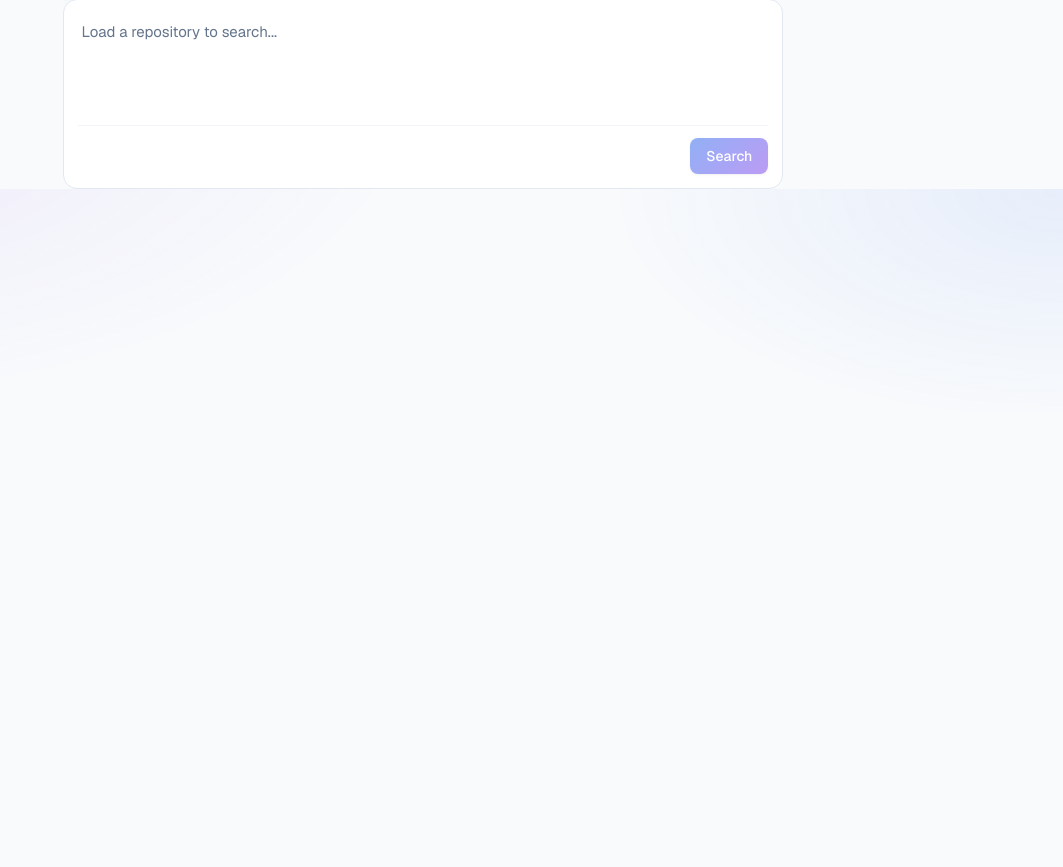
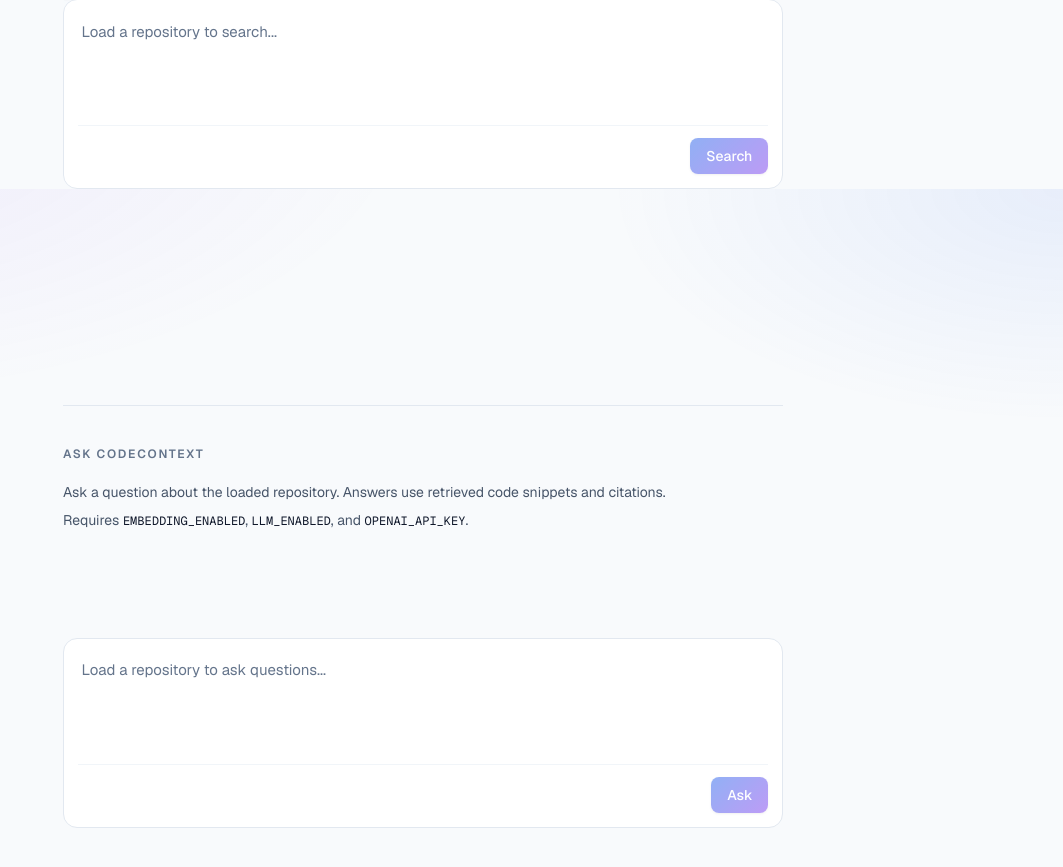
Before and after one commit to JEckfeldt/CodeContext, a Next.js app in the folder frontend/: page / in a window 1280 px wide. Shown: the part 611-1478 px from the top of the page, without its empty margins (217-1280 px from the left). Before the commit the page ends 1024 px from the top, so only its background shows below. Built offline with nearby package versions, Linux system fonts and the light colour scheme.

Commit message:
frontend components for llm query

```diff
--- /dev/null
+++ b/frontend/components/assistant/repository-ask-section.tsx
@@ -0,0 +1,138 @@
+"use client";
+
+import { useState } from "react";
+
+import { AssistantResponse } from "@/components/content/assistant-response";
+import { Button } from "@/components/ui/button";
+import { askProject } from "@/lib/api";
+import { cn } from "@/lib/cn";
+import type { SourceCitation } from "@/types";
+
+type RepositoryAskSectionProps = {
+  projectId: string;
+  disabled?: boolean;
+};
+
+export function RepositoryAskSection({
+  projectId,
+  disabled = false,
+}: RepositoryAskSectionProps) {
+  const [question, setQuestion] = useState("");
+  const [answer, setAnswer] = useState<string | null>(null);
+  const [citations, setCitations] = useState<SourceCitation[]>([]);
+  const [loading, setLoading] = useState(false);
+  const [error, setError] = useState<string | null>(null);
+  const [submittedQuestion, setSubmittedQuestion] = useState<string | null>(null);
+
+  async function handleAsk(event: React.FormEvent<HTMLFormElement>) {
+    event.preventDefault();
+    const trimmed = question.trim();
+    if (!trimmed || disabled || loading) return;
+
+    setLoading(true);
+    setError(null);
+    setSubmittedQuestion(trimmed);
+
+    try {
+      const response = await askProject(projectId, { question: trimmed });
+      setAnswer(response.answer);
+      setCitations(response.citations);
+    } catch (err) {
+      setAnswer(null);
+      setCitations([]);
+      setError(err instanceof Error ? err.message : "Could not get an answer.");
+    } finally {
+      setLoading(false);
+    }
+  }
+
+  const showIntro = !loading && answer === null && !error;
+
+  return (
+    <section
+      className="mt-12 border-t border-border pt-10"
+      aria-labelledby="repository-ask-heading"
+    >
+      <p
+        id="repository-ask-heading"
+        className="mb-4 text-xs font-semibold uppercase tracking-[0.14em] text-muted-foreground"
+      >
+        Ask CodeContext
+      </p>
+
+      <div
+        className="mb-8 min-h-[8rem] space-y-4"
+        aria-live="polite"
+        aria-busy={loading}
+      >
+        {showIntro ? (
+          <p className="max-w-[68ch] text-sm leading-7 text-muted">
+            Ask a question about the loaded repository. Answers use retrieved code
+            snippets and citations. Requires{" "}
+            <span className="font-mono text-xs text-foreground">EMBEDDING_ENABLED</span>,{" "}
+            <span className="font-mono text-xs text-foreground">LLM_ENABLED</span>, and{" "}
+            <span className="font-mono text-xs text-foreground">OPENAI_API_KEY</span>.
+          </p>
+        ) : null}
+
+        {loading ? (
+          <div className="rounded-lg border border-border bg-surface px-4 py-3">
+            <p className="text-sm leading-7 text-muted">Generating an answer…</p>
+          </div>
+        ) : null}
+
+        {error ? (
+          <div
+            className="rounded-lg border border-red-200 bg-red-50 px-4 py-3"
+            role="alert"
+          >
+            <p className="text-sm leading-7 text-red-800">{error}</p>
+          </div>
+        ) : null}
+
+        {answer !== null && !loading ? (
+          <div className="space-y-3">
+            {submittedQuestion ? (
+              <p className="text-sm text-muted">
+                Answer for &ldquo;{submittedQuestion}&rdquo;
+              </p>
+            ) : null}
+            <AssistantResponse markdown={answer} citations={citations} />
+          </div>
+        ) : null}
+      </div>
+
+      <form onSubmit={(event) => void handleAsk(event)}>
+        <div className="composer">
+          <label htmlFor="repository-ask-question" className="sr-only">
+            Ask a question about the repository
+          </label>
+          <textarea
+            id="repository-ask-question"
+            value={question}
+            onChange={(event) => setQuestion(event.target.value)}
+            placeholder={
+              disabled
+                ? "Load a repository to ask questions..."
+                : "How does authentication work in this project?"
+            }
+            disabled={disabled || loading}
+            rows={3}
+            className={cn(
+              "w-full resize-none border-0 bg-transparent px-1 py-1 text-[0.9375rem] leading-7 text-foreground outline-none placeholder:text-muted-foreground disabled:cursor-not-allowed disabled:text-muted",
+            )}
+          />
+          <div className="mt-3 flex justify-end border-t border-border-subtle pt-3">
+            <Button
+              type="submit"
+              variant="brand"
+              disabled={disabled || loading || !question.trim()}
+            >
+              {loading ? "Asking…" : "Ask"}
+            </Button>
+          </div>
+        </div>
+      </form>
+    </section>
+  );
+}
--- a/frontend/components/code-context-app.tsx
+++ b/frontend/components/code-context-app.tsx
@@ -8,16 +8,19 @@ import {
 } from "@/components/repository/repository-uploader";
 import { FileBrowser } from "@/components/repository/file-browser";
 import { RepositoryView } from "@/components/repository/repository-view";
+import { RepositoryAskSection } from "@/components/assistant/repository-ask-section";
 import { RepositorySearchSection } from "@/components/search/repository-search-section";
 import { Button } from "@/components/ui/button";
 
 export function CodeContextApp() {
   const [ingested, setIngested] = useState<IngestedRepository | null>(null);
   const [searchSession, setSearchSession] = useState(0);
+  const [askSession, setAskSession] = useState(0);
 
   function handleIngestSuccess(result: IngestedRepository) {
     setIngested(result);
     setSearchSession((value) => value + 1);
+    setAskSession((value) => value + 1);
   }
 
   const repositoryReady = ingested !== null;
@@ -41,8 +44,8 @@ export function CodeContextApp() {
             Understand any codebase with AI
           </h1>
           <p className="max-w-2xl text-[0.9375rem] leading-7 text-muted">
-            Upload a repository, browse discovered files, and search indexed code
-            by meaning. AI-generated answers arrive in a later phase.
+            Upload a repository, browse discovered files, search indexed code by
+            meaning, and ask grounded questions with citations.
           </p>
         </div>
       </header>
@@ -96,6 +99,12 @@ export function CodeContextApp() {
         projectId={ingested?.project.id ?? ""}
         disabled={!repositoryReady}
       />
+
+      <RepositoryAskSection
+        key={askSession}
+        projectId={ingested?.project.id ?? ""}
+        disabled={!repositoryReady}
+      />
     </div>
   );
 }
--- a/frontend/components/content/assistant-response.tsx
+++ b/frontend/components/content/assistant-response.tsx
@@ -1,26 +1,60 @@
 import { FileReference } from "@/components/content/file-reference";
 import { MarkdownContent } from "@/components/content/markdown-content";
 import { cn } from "@/lib/cn";
+import type { SourceCitation } from "@/types";
+
+type LegacyReference = {
+  path: string;
+  snippet: string;
+};
 
 type AssistantResponseProps = {
   markdown: string;
-  references?: Array<{ path: string; snippet: string }>;
+  /** @deprecated Prefer `citations` from the ask API. */
+  references?: LegacyReference[];
+  citations?: SourceCitation[];
   className?: string;
 };
+
+function citationKey(citation: SourceCitation): string {
+  return `${citation.index}-${citation.file_path}-${citation.start_line}-${citation.end_line}`;
+}
 
 export function AssistantResponse({
   markdown,
   references,
+  citations,
   className,
 }: AssistantResponseProps) {
+  const showCitations = citations && citations.length > 0;
+  const showLegacy = !showCitations && references && references.length > 0;
+
   return (
-    <div className={cn("surface-assistant space-y-5", className)}>
+    <div className={cn("surface-assistant space-y-5 rounded-lg border border-border p-4 sm:p-5", className)}>
       <MarkdownContent content={markdown} />
-      {references?.length ? (
+      {showCitations ? (
         <div className="space-y-4 border-t border-[color-mix(in_srgb,var(--accent-purple)_14%,var(--border))] pt-4">
-          {references.map((reference) => (
+          <p className="text-xs font-semibold uppercase tracking-[0.14em] text-muted-foreground">
+            Sources
+          </p>
+          {citations.map((citation) => (
             <FileReference
-              key={reference.path}
+              key={citationKey(citation)}
+              path={citation.file_path}
+              snippet={citation.snippet}
+              startLine={citation.start_line}
+              endLine={citation.end_line}
+              symbolName={citation.symbol_name}
+              citationIndex={citation.index}
+            />
+          ))}
+        </div>
+      ) : null}
+      {showLegacy ? (
+        <div className="space-y-4 border-t border-[color-mix(in_srgb,var(--accent-purple)_14%,var(--border))] pt-4">
+          {references.map((reference, index) => (
+            <FileReference
+              key={`${reference.path}-${index}`}
               path={reference.path}
               snippet={reference.snippet}
             />
--- a/frontend/components/content/file-reference.tsx
+++ b/frontend/components/content/file-reference.tsx
@@ -4,17 +4,53 @@ type FileReferenceProps = {
   path: string;
   snippet: string;
   language?: string;
+  startLine?: number;
+  endLine?: number;
+  symbolName?: string | null;
+  citationIndex?: number;
 };
 
-export function FileReference({ path, snippet, language }: FileReferenceProps) {
+function formatLineRange(startLine: number, endLine: number): string {
+  if (startLine === endLine) {
+    return `Line ${startLine}`;
+  }
+  return `Lines ${startLine}–${endLine}`;
+}
+
+export function FileReference({
+  path,
+  snippet,
+  language,
+  startLine,
+  endLine,
+  symbolName,
+  citationIndex,
+}: FileReferenceProps) {
   const inferredLanguage =
     language ?? path.split(".").pop()?.replace("tsx", "typescript") ?? "code";
 
+  const hasLocation = startLine !== undefined && endLine !== undefined;
+
   return (
     <div className="space-y-2">
-      <p className="text-xs font-medium uppercase tracking-wide text-muted-foreground">
-        Referenced file
-      </p>
+      <div className="space-y-1">
+        <p className="text-xs font-medium uppercase tracking-wide text-muted-foreground">
+          {citationIndex !== undefined
+            ? `Source [${citationIndex}]`
+            : "Referenced file"}
+        </p>
+        {hasLocation ? (
+          <p className="font-mono text-xs text-muted">
+            {formatLineRange(startLine, endLine)}
+            {symbolName ? (
+              <>
+                {" · "}
+                <span className="text-foreground">{symbolName}</span>
+              </>
+            ) : null}
+          </p>
+        ) : null}
+      </div>
       <CodeBlock path={path} language={inferredLanguage} code={snippet} />
     </div>
   );
```
